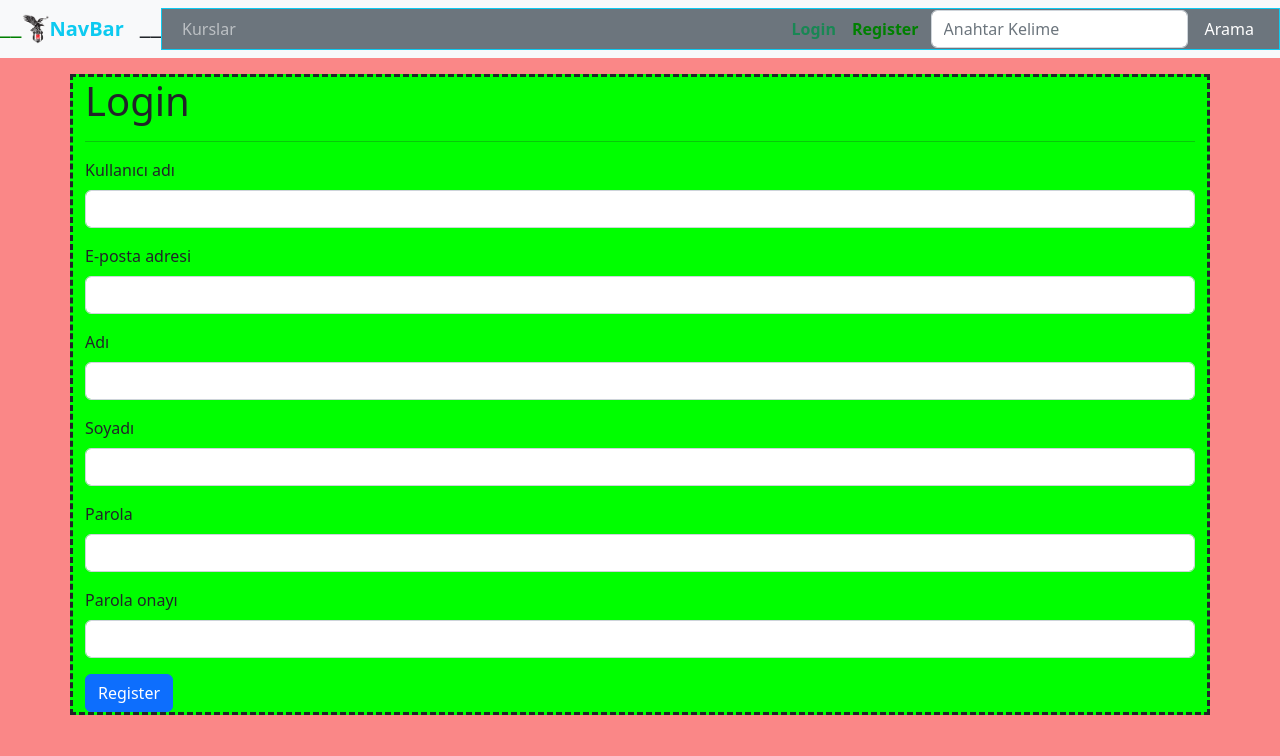
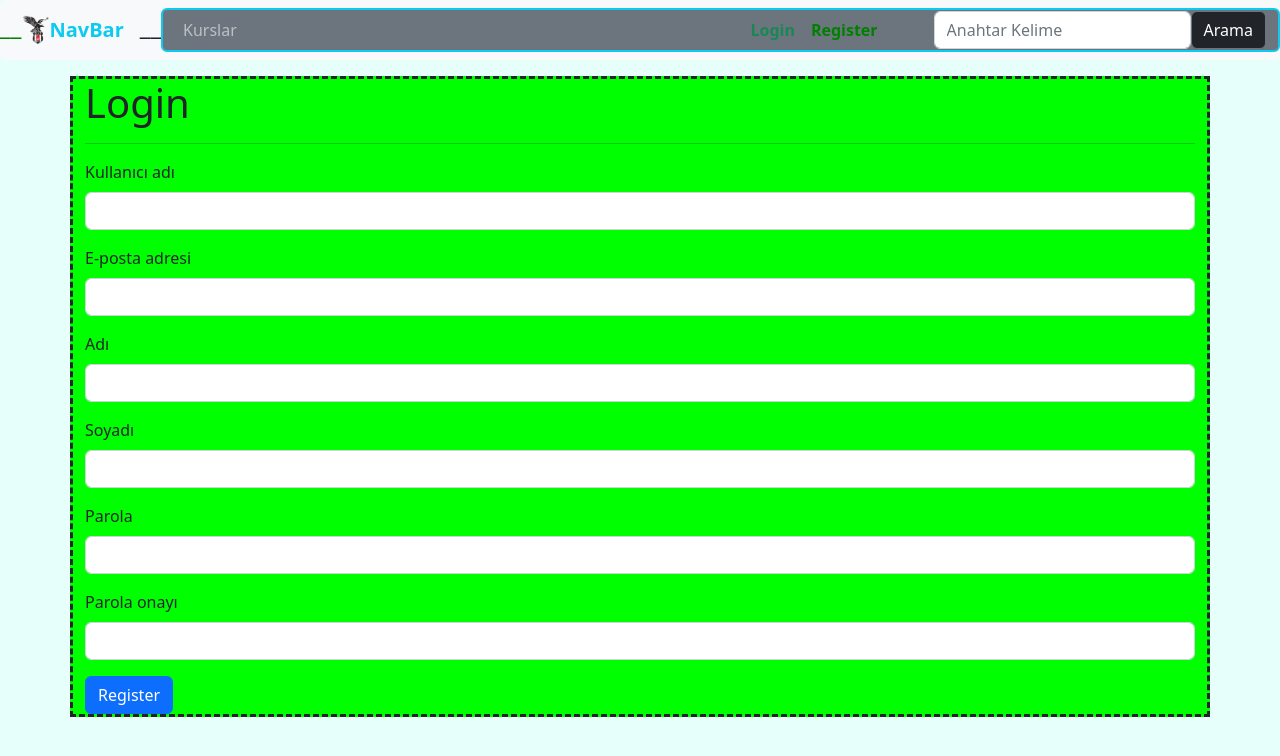
Before and after one commit to anur1/mysite2_project_file, a Django app: page /account/register in a window 1280 px wide. Shown: the top 756 px of the page. Run offline with Django 4.2, Linux system fonts and the light colour scheme; some libraries are stand-ins or nearby versions.

Commit message:
minor changes

```diff
--- a/courses/static/courses/css/style.css
+++ b/courses/static/courses/css/style.css
@@ -1,5 +1,5 @@
 body {
-    background-color: rgb(250, 135, 135);
+    background-color: rgb(230, 255, 250);
 }
 
 
--- a/templates/partials/_nav.html
+++ b/templates/partials/_nav.html
@@ -1,15 +1,14 @@
    {% load static  %}
 
 
-    <nav class= "navbar navbar-expand-lg bg-light navbar-dark font-weight-bold h8"  >
+    <nav class= "navbar navbar-expand-lg bg-light navbar-dark font-weight-bold h8 rounded sticky-top"  >
+
         <h4 style="color:green">__</h4  >
         <img src="{% static 'img/bjklogo.jpg' %}" align= "center" alt="" width="30" height="30"  >
         <strong> <a href="{% url "index" %}" class="navbar-brand text-info  font-weight-bold "  >NavBar</a> </strong>
         <h4>__</h4>
 
-        <div class="container bg-secondary h9 border border-info">
-
-
+        <div class="container bg-secondary h9 border border-info border-2 rounded md-1">
 
             <!--toggle button-->
             <button class="navbar-toggler" type = "button" data-bs-toggle="collapse" data-bs-target="#navbar">
@@ -45,7 +44,7 @@
                 </ul>
 
                 <!--login-logout-register nav-->
-    <ul class="navbar-nav me-1">
+                <ul class="navbar-nav me-5">
 
                     <!--giriş yapmış olanlar logout'u görür-->
                     {% if user.is_authenticated %}
@@ -90,8 +89,8 @@
 
 
                 <form class = "d-flex" action="{% url "search" %}">
-        <input class= "form-control me-1" type="text" name="q"placeholder="Anahtar Kelime">
-        <button type="submit" class = "btn btn-secondary">Arama</button>
+                    <input class= "form-control me-0" type="text" name="q"placeholder="Anahtar Kelime">
+                    <button type="submit" class = "btn btn-secondary bg-dark ">Arama</button>
                 </form>
 
 
```
Also changed, not shown: 1 other file. Lines whose indentation alone changed are shown as unchanged.
